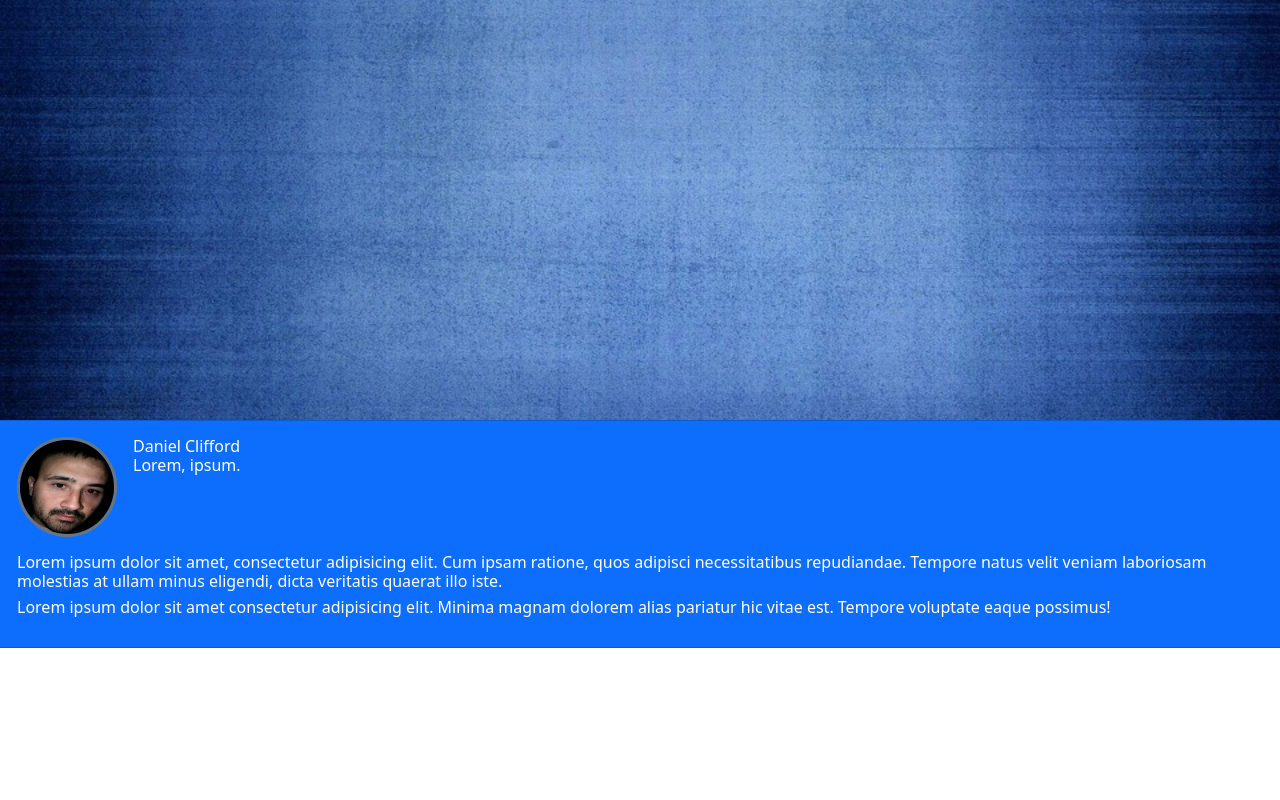
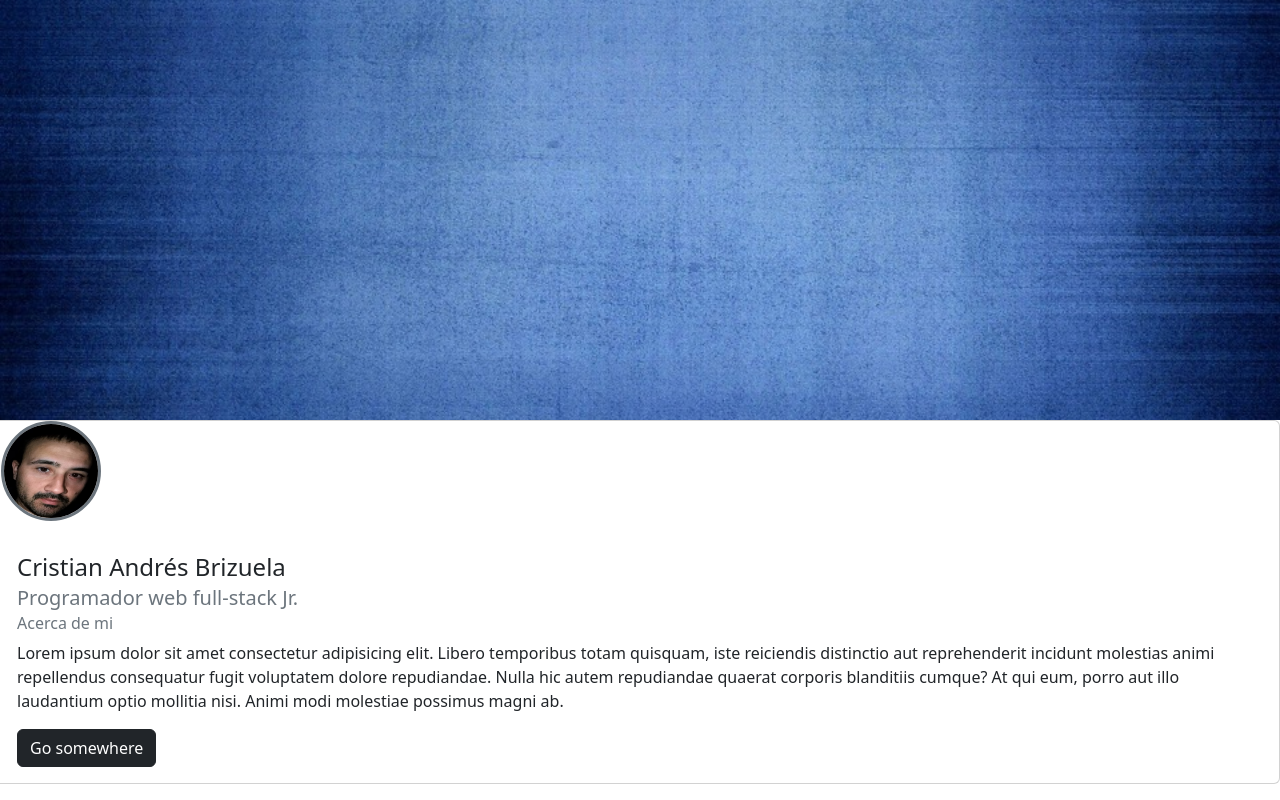
Before and after one commit to CristianBrz/Portfolio-FrontEnd, an Angular app: page / in a window 1280 px wide. Shown: the part 387-1187 px from the top of the page. Before the commit the page ends 1035 px from the top, so only its background shows below. Built offline with nearby package versions, Linux system fonts and the light colour scheme.

Commit message:
agregando contenido al componente acerca_de

```diff
--- a/src/app/components/acerca-de/acerca-de.component.html
+++ b/src/app/components/acerca-de/acerca-de.component.html
@@ -1,54 +1,24 @@
 <div class="row">
-  <article class="card bg-primary text-white fondo-card shadow-sm">
-    <div class="card-body">
-      <div class="d-flex mb-3">
-        <img
-          src="../../../assets/Perfil.jpeg"
-          alt="" width="100"
-          class="border border-secondary border-3 rounded-circle"
-        />
-        <div class="ps-3">
-          <h6 class="m-0 h6">Daniel Clifford</h6>
-          <p class="m- h6">Lorem, ipsum.</p>
-        </div>
-      </div>
-
-      <div>
-        <p class="h6">
-          Lorem ipsum dolor sit amet, consectetur adipisicing elit. Cum ipsam
-          ratione, quos adipisci necessitatibus repudiandae. Tempore natus velit
-          veniam laboriosam molestias at ullam minus eligendi, dicta veritatis
-          quaerat illo iste.
-        </p>
-        <p class="fs-6 lh-1">
-          Lorem ipsum dolor sit amet consectetur adipisicing elit. Minima magnam
-          dolorem alias pariatur hic vitae est. Tempore voluptate eaque
-          possimus!
-        </p>
-      </div>
-    </div>
-  </article>
-</div>
-
-<!-- <div class="row">
     <div class="card mb-3 row">
         <div>
+          <div class="d-flex mb-3">
             <img
-            style="width: 18rem"
-            src="../../../assets/Perfil.jpeg"
-            class="card-img-top rounded-circle"
-            alt="Foto de perfil"
-          /></div>
+              src="../../../assets/Perfil.jpeg"
+              alt="" width="100"
+              class="border border-secondary border-3 rounded-circle"
+            />
+        </div>
+
         <div class="card-body">
 
           <h4 class="card-title">Cristian Andrés Brizuela</h4>
-          <h5 class="card-subtitle mb-2 text-muted">Full Stack Developer</h5>
+          <h5 class="card-subtitle mb-2 text-muted">Programador web full-stack Jr.</h5>
           <h6 class="card-subtitle mb-2 text-muted">Acerca de mi</h6>
 
           <p class="card-text">
-              Lorem ipsum dolor, sit amet consectetur adipisicing elit. Maxime fugiat quas illo eius, cumque quod neque quam odio esse aliquam repellat ipsum dicta, quo quasi dolor ducimus, laboriosam placeat velit?
+              Lorem ipsum dolor sit amet consectetur adipisicing elit. Libero temporibus totam quisquam, iste reiciendis distinctio aut reprehenderit incidunt molestias animi repellendus consequatur fugit voluptatem dolore repudiandae. Nulla hic autem repudiandae quaerat corporis blanditiis cumque? At qui eum, porro aut illo laudantium optio mollitia nisi. Animi modi molestiae possimus magni ab.
           </p>
           <a href="#" class="btn btn-dark">Go somewhere</a>
         </div>
       </div>
-</div> -->
+</div>
```
